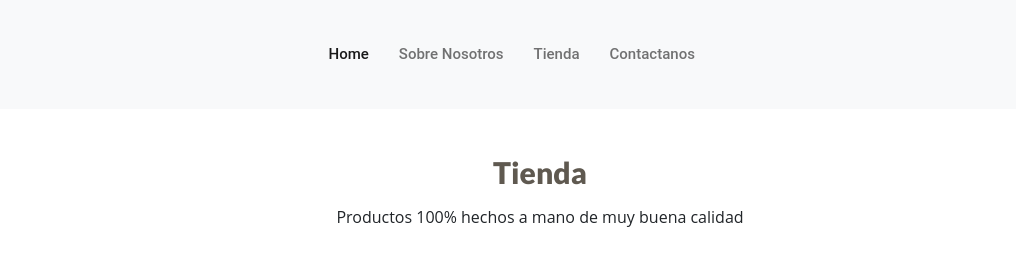
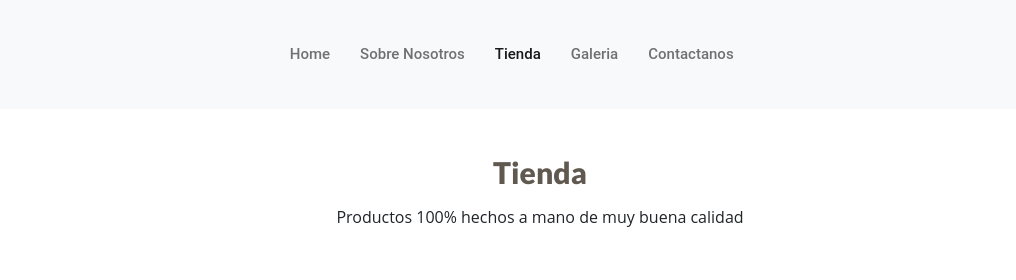
Before and after one commit to Forne05/ProyectoFinal-CoderHouse, a website: page shop.html in a window 1280 px wide. Shown: the top 280 px of the page, 100-1116 px from the left. Drawn offline with nearby package versions, Linux system fonts and the light colour scheme.

Commit message:
correccion  de cambios "about-contact-gallery-shop"

```diff
--- a/shop.html
+++ b/shop.html
@@ -28,13 +28,16 @@
         <div class=" collapse navbar-collapse" id="navbarNavDropdown">
           <ul class="navbar-nav ms-auto ">
             <li class="nav-item">
-              <a class="nav-link mx-2 active" aria-current="page" href="./index.html">Home</a>
+              <a class="nav-link mx-2" aria-current="page" href="./index.html">Home</a>
             </li>
             <li class="nav-item">
               <a class="nav-link mx-2" href="./about.html">Sobre Nosotros</a>
             </li>
             <li class="nav-item">
-              <a class="nav-link mx-2" href="./shop.html">Tienda</a>
+              <a class="nav-link mx-2 active" href="./shop.html">Tienda</a>
+            </li>
+            <li class="nav-item">
+              <a class="nav-link mx-2" href="./gallery.html">Galeria</a>
             </li>
             <li class="nav-item">
               <a class="nav-link mx-2" href="./contact.html">Contactanos</a>
```
Also changed, not shown: about.html (+2 -2 lines), contact.html (+2 -2 lines), gallery.html (+2 -2 lines).
